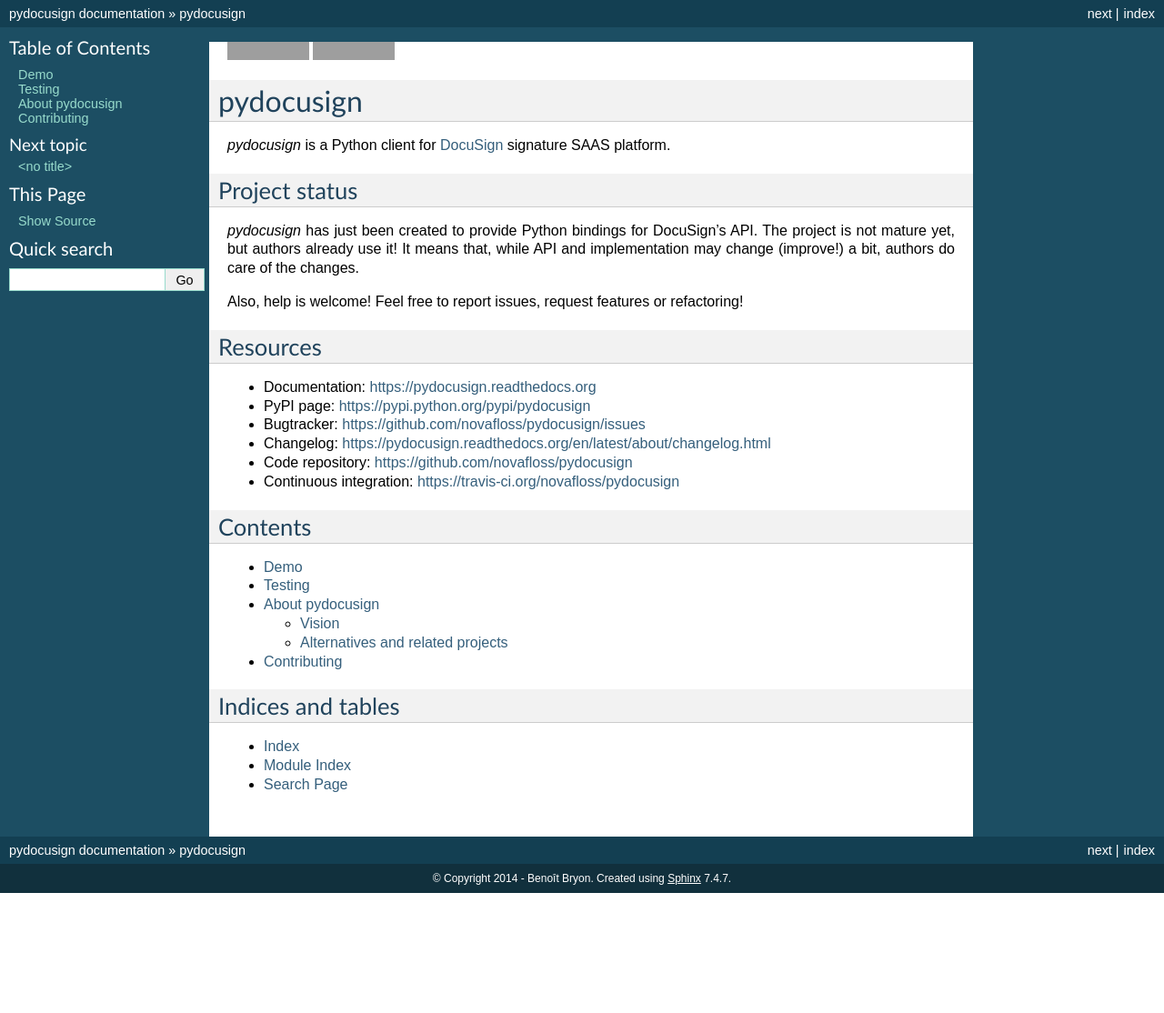
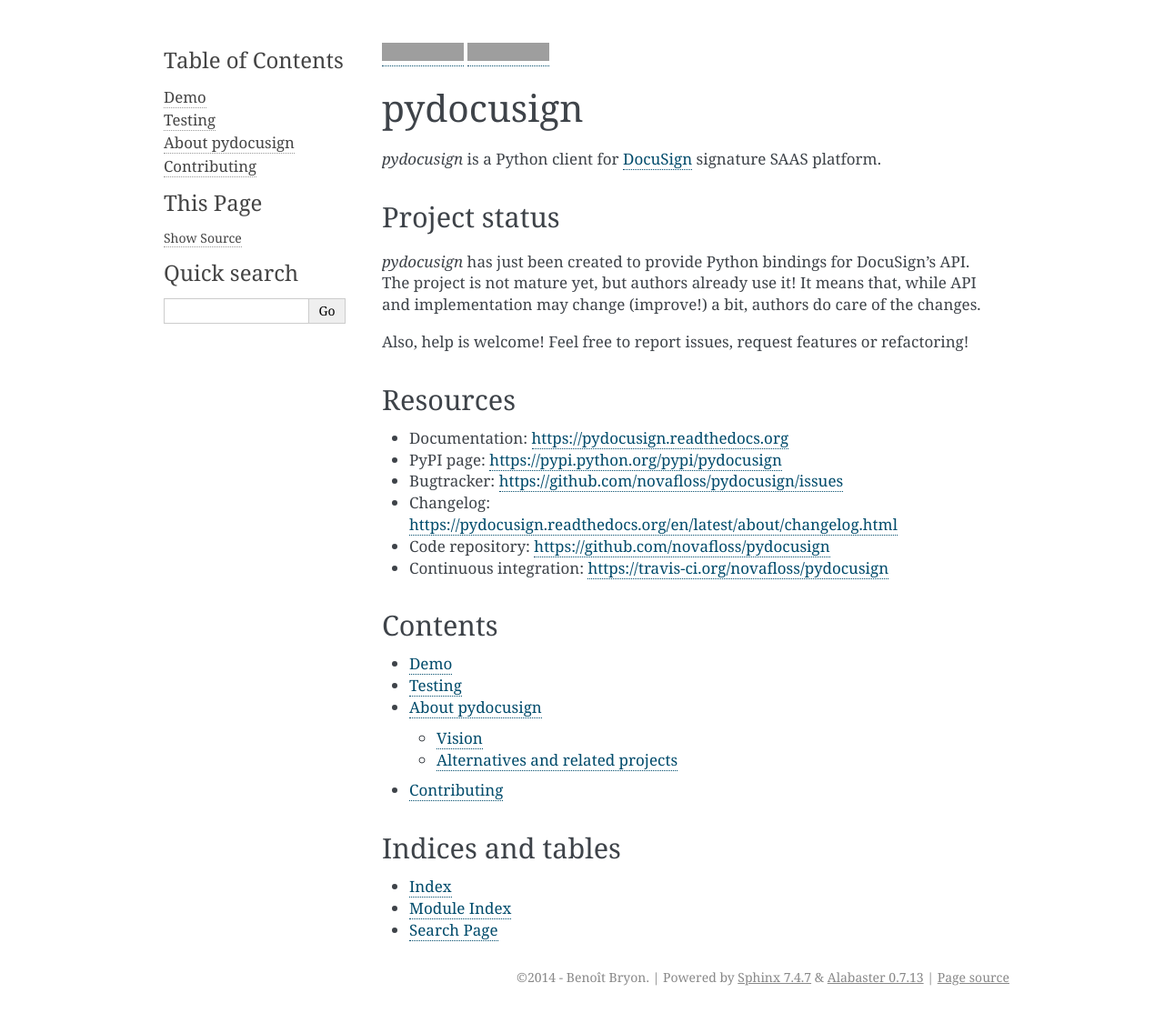
Before and after one commit to peopledoc/pydocusign, a Sphinx documentation site: the page built from docs/index.txt, in a window 1280 px wide. Shown: the whole page at 91% size. Built offline with Sphinx 7.4.7, drawn with Linux system fonts in a browser that asks for light colours; before the commit the page ends 982 px from its top, so only the background shows below that; grey boxes are pictures that could not be loaded.

Commit message:
clean docs/conf.py, use alabaster theme

```diff
--- a/docs/conf.py
+++ b/docs/conf.py
@@ -18,18 +18,9 @@
 import re
 
 
-# If extensions (or modules to document with autodoc) are in another directory,
-# add these directories to sys.path here. If the directory is relative to the
-# documentation root, use os.path.abspath to make it absolute, like shown here.
-#sys.path.insert(0, os.path.abspath('.'))
+# -- General configuration ----------------------------------------------------
 
-# -- General configuration -----------------------------------------------------
-
-# If your documentation needs a minimal Sphinx version, state it here.
-#needs_sphinx = '1.0'
-
-# Add any Sphinx extension module names here, as strings. They can be extensions
-# coming with Sphinx (named 'sphinx.ext.*') or your custom ones.
+# Extensions.
 extensions = ['sphinx.ext.autodoc',
               'sphinx.ext.autosummary',
               'sphinx.ext.doctest',
@@ -43,7 +34,7 @@
 source_suffix = '.txt'
 
 # The encoding of source files.
-#source_encoding = 'utf-8-sig'
+source_encoding = 'utf-8'
 
 # The master toctree document.
 master_doc = 'index'
@@ -73,82 +64,27 @@
 # for a list of supported languages.
 language = 'en'
 
-# There are two options for replacing |today|: either, you set today to some
-# non-false value, then it is used:
-#today = ''
-# Else, today_fmt is used as the format for a strftime call.
-#today_fmt = '%B %d, %Y'
-
 # List of patterns, relative to source directory, that match files and
 # directories to ignore when looking for source files.
 exclude_patterns = ['_build']
 
-# The reST default role (used for this markup: `text`) to use for all documents.
-#default_role = None
-
-# If true, '()' will be appended to :func: etc. cross-reference text.
-#add_function_parentheses = True
-
-# If true, the current module name will be prepended to all description
-# unit titles (such as .. function::).
-#add_module_names = True
-
-# If true, sectionauthor and moduleauthor directives will be shown in the
-# output. They are ignored by default.
-#show_authors = False
-
 # The name of the Pygments (syntax highlighting) style to use.
 pygments_style = 'sphinx'
-
-# A list of ignored prefixes for module index sorting.
-#modindex_common_prefix = []
 
 # Ignore some warnings
 suppress_warnings = ['image.nonlocal_uri']
 
 
-# -- Options for HTML output ---------------------------------------------------
+# -- Options for HTML output --------------------------------------------------
 
 # The theme to use for HTML and HTML Help pages.  See the documentation for
 # a list of builtin themes.
-html_theme = 'default'
-
-# Theme options are theme-specific and customize the look and feel of a theme
-# further.  For a list of options available for each theme, see the
-# documentation.
-#html_theme_options = {}
-
-# Add any paths that contain custom themes here, relative to this directory.
-#html_theme_path = []
-
-# The name for this set of Sphinx documents.  If None, it defaults to
-# "<project> v<release> documentation".
-#html_title = None
-
-# A shorter title for the navigation bar.  Default is the same as html_title.
-#html_short_title = None
-
-# The name of an image file (relative to this directory) to place at the top
-# of the sidebar.
-#html_logo = None
-
-# The name of an image file (within the static path) to use as favicon of the
-# docs.  This file should be a Windows icon file (.ico) being 16x16 or 32x32
-# pixels large.
-#html_favicon = None
+html_theme = 'alabaster'
 
 # Add any paths that contain custom static files (such as style sheets) here,
 # relative to this directory. They are copied after the builtin static files,
 # so a file named "default.css" will overwrite the builtin "default.css".
 html_static_path = []
-
-# If not '', a 'Last updated on:' timestamp is inserted at every page bottom,
-# using the given strftime format.
-#html_last_updated_fmt = '%b %d, %Y'
-
-# If true, SmartyPants will be used to convert quotes and dashes to
-# typographically correct entities.
-#html_use_smartypants = True
 
 # Custom sidebar templates, maps document names to template names.
 html_sidebars = {
@@ -158,55 +94,17 @@
            'searchbox.html'],
 }
 
-# Additional templates that should be rendered to pages, maps page names to
-# template names.
-#html_additional_pages = {}
-
-# If false, no module index is generated.
-#html_domain_indices = True
-
-# If false, no index is generated.
-#html_use_index = True
-
-# If true, the index is split into individual pages for each letter.
-#html_split_index = False
-
-# If true, links to the reST sources are added to the pages.
-#html_show_sourcelink = True
-
-# If true, "Created using Sphinx" is shown in the HTML footer. Default is True.
-#html_show_sphinx = True
-
-# If true, "(C) Copyright ..." is shown in the HTML footer. Default is True.
-#html_show_copyright = True
-
-# If true, an OpenSearch description file will be output, and all pages will
-# contain a <link> tag referring to it.  The value of this option must be the
-# base URL from which the finished HTML is served.
-#html_use_opensearch = ''
-
-# This is the file name suffix for HTML files (e.g. ".xhtml").
-#html_file_suffix = None
-
 # Output file base name for HTML help builder.
 htmlhelp_basename = u'{project}doc'.format(project=project_slug)
 
 
-# -- Options for LaTeX output --------------------------------------------------
+# -- Options for LaTeX output -------------------------------------------------
 
-latex_elements = {
-# The paper size ('letterpaper' or 'a4paper').
-#'papersize': 'letterpaper',
-
-# The font size ('10pt', '11pt' or '12pt').
-#'pointsize': '10pt',
-
-# Additional stuff for the LaTeX preamble.
-#'preamble': '',
-}
+latex_elements = {}
 
 # Grouping the document tree into LaTeX files. List of tuples
-# (source start file, target name, title, author, documentclass [howto/manual]).
+# (source start file, target name, title, author, documentclass
+# [howto/manual]).
 latex_documents = [
     ('index',
      u'{project}.tex'.format(project=project_slug),
@@ -215,28 +113,8 @@
      'manual'),
 ]
 
-# The name of an image file (relative to this directory) to place at the top of
-# the title page.
-#latex_logo = None
 
-# For "manual" documents, if this is true, then toplevel headings are parts,
-# not chapters.
-#latex_use_parts = False
-
-# If true, show page references after internal links.
-#latex_show_pagerefs = False
-
-# If true, show URL addresses after external links.
-#latex_show_urls = False
-
-# Documents to append as an appendix to all manuals.
-#latex_appendices = []
-
-# If false, no module index is generated.
-#latex_domain_indices = True
-
-
-# -- Options for manual page output --------------------------------------------
+# -- Options for manual page output -------------------------------------------
 
 # One entry per manual page. List of tuples
 # (source start file, name, description, authors, manual section).
@@ -248,11 +126,8 @@
      1)
 ]
 
-# If true, show URL addresses after external links.
-#man_show_urls = False
 
-
-# -- Options for Texinfo output ------------------------------------------------
+# -- Options for Texinfo output -----------------------------------------------
 
 # Grouping the document tree into Texinfo files. List of tuples
 # (source start file, target name, title, author,
@@ -266,12 +141,3 @@
      'One line description of project.',
      'Miscellaneous'),
 ]
-
-# Documents to append as an appendix to all manuals.
-#texinfo_appendices = []
-
-# If false, no module index is generated.
-#texinfo_domain_indices = True
-
-# How to display URL addresses: 'footnote', 'no', or 'inline'.
-#texinfo_show_urls = 'footnote'
```
